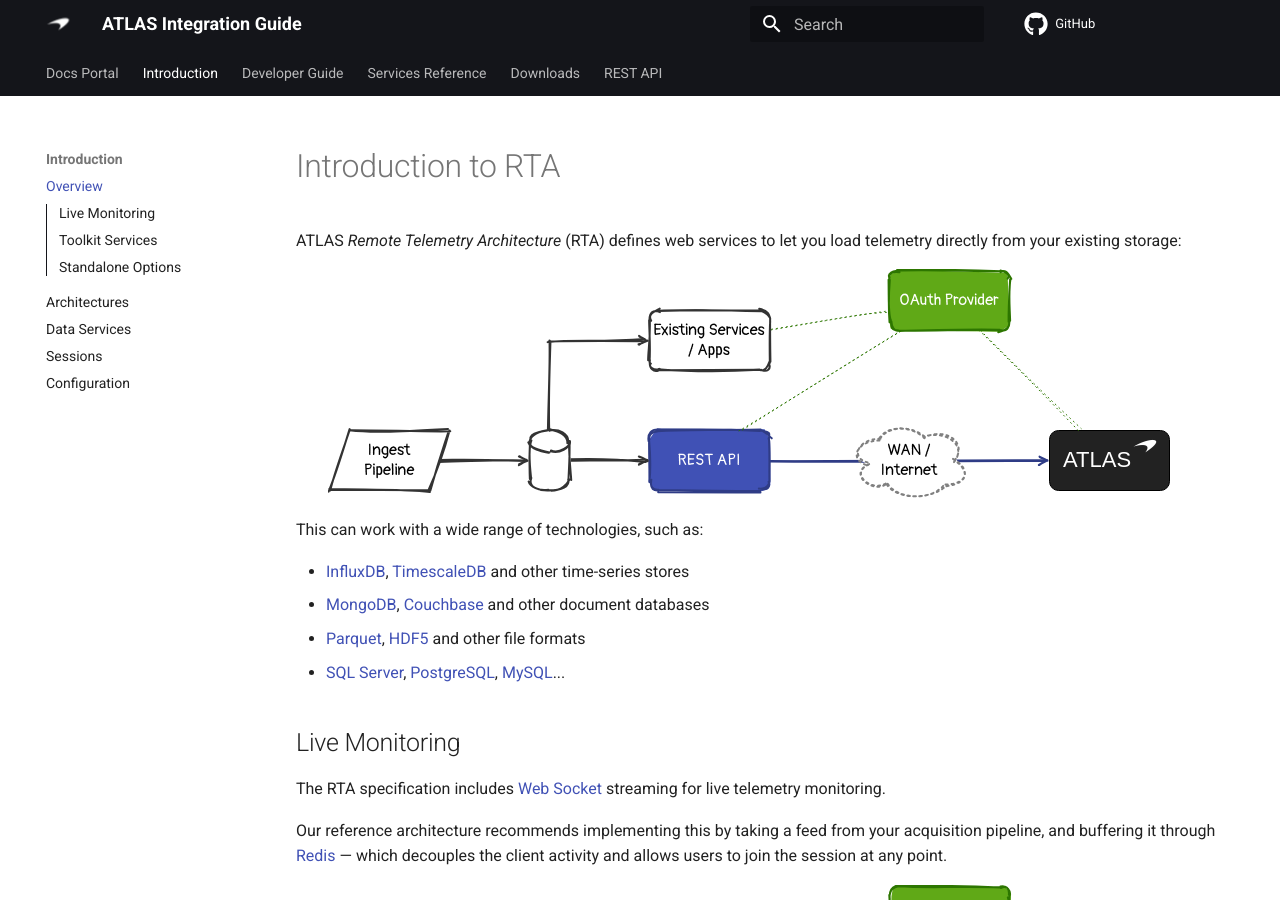
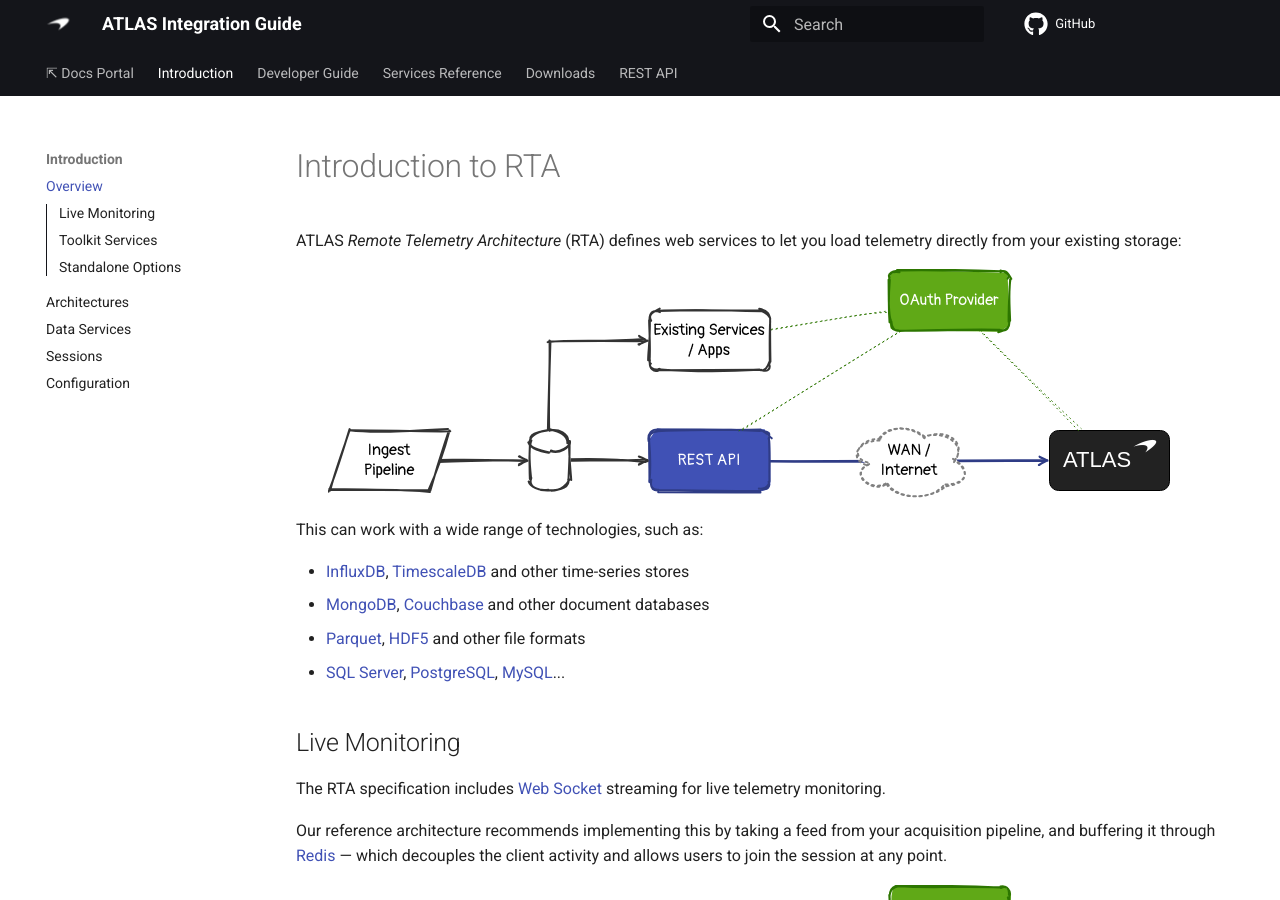
Before and after one commit to mat-docs/RTA.Site, an MkDocs documentation site: the page built from docs/index.md, in a window 1280 px wide and 900 px high. Built offline with MkDocs 1.6.1 and Material for MkDocs 9.7.7, drawn with Linux system fonts in a browser that asks for light colours; comment, search, counter and statistics services are not loaded; part of the change alters nothing that is shown.

```diff
--- a/mkdocs.yml
+++ b/mkdocs.yml
@@ -2,7 +2,7 @@ site_name: 'ATLAS Integration Guide'
 site_description: 'Integrating McLaren ATLAS with Existing Systems'
 docs_dir: 'docs'
 repo_url: https://github.com/mat-docs/RTA.Site
-site_url: https://docs.atlas.mclarenapplied.com/integration/rta/sdk/
+site_url: https://docs.atlas.mclarenapplied.com/integration/
 
 theme:
   name: 'material'
@@ -22,7 +22,7 @@ theme:
 copyright: Copyright &copy; 2021 McLaren Applied Ltd.
 
 nav:
-  - Docs Portal:                  https://mclaren-atlas-docs.netlify.app/integration/rta/
+  - ⇱ Docs Portal:                https://mclaren-atlas-docs.netlify.app/
   - Introduction:
     - Overview:                   index.md
     - Architectures:              introduction/architectures.md
```
